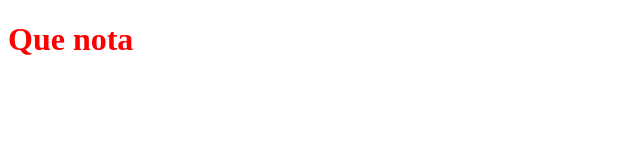
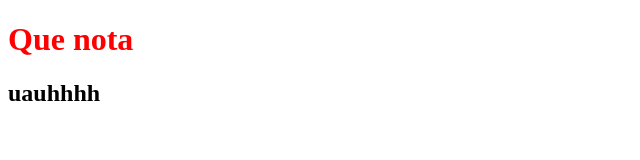
Before and after one commit to faraon67/test, a plain HTML site: page index.html in a window 1280 px wide. Shown: the whole page, without its empty margins (0-640 px from the left). Drawn offline with Linux system fonts and the light colour scheme.

Commit message:
agregue h2

```diff
--- a/index.html
+++ b/index.html
@@ -9,6 +9,7 @@
 </head>
 
     <h1> Que nota </h1>
+    <h2> uauhhhh   </h2>
 <body>
 
 </body>
```
